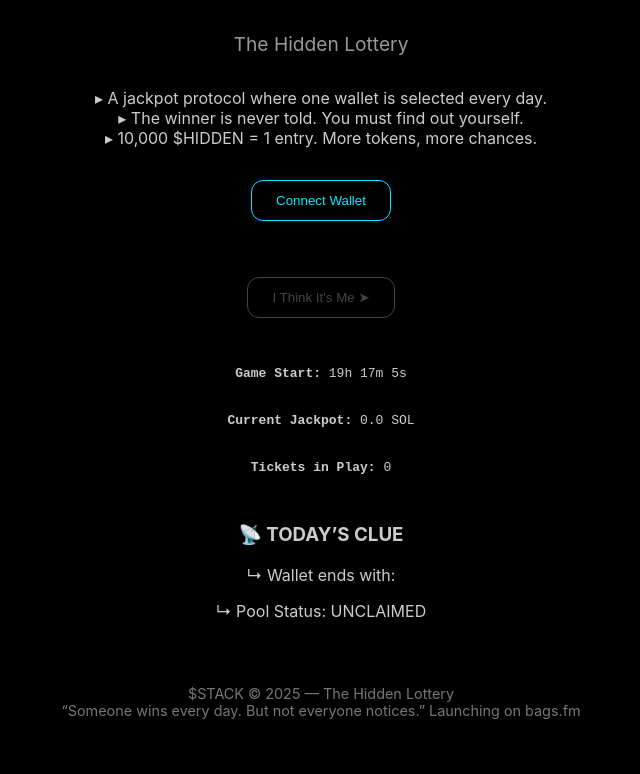
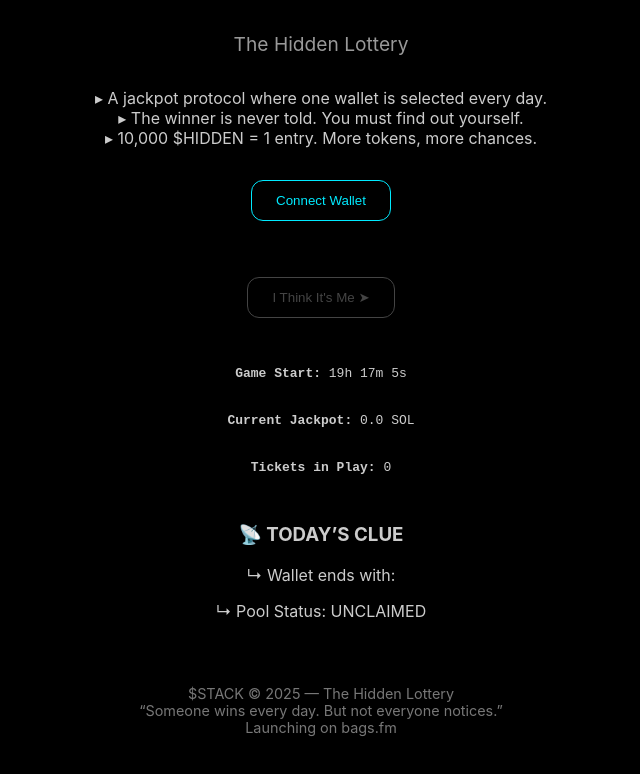
Before and after one commit to shitcoinsol/lotto, a plain HTML site: page index.html in a window 1280 px wide. Shown: the whole page, without its empty margins (319-959 px from the left). Drawn offline with Linux system fonts and the light colour scheme.

Commit message:
Update index.html

```diff
--- a/index.html
+++ b/index.html
@@ -156,7 +156,7 @@
 
     <div class="footer">
       $STACK © 2025 — The Hidden Lottery<br>
-      “Someone wins every day. But not everyone notices.”
+      “Someone wins every day. But not everyone notices.”<br>
       Launching on bags.fm
     </div>
   </div>
```
